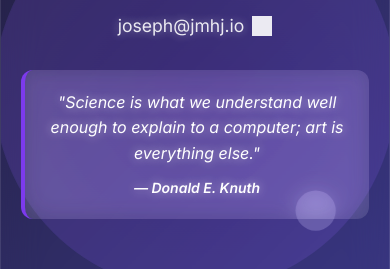
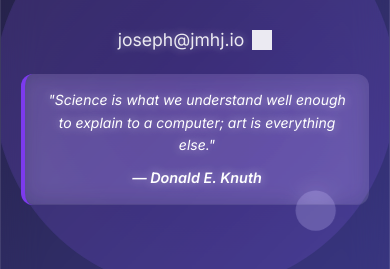
Before and after one commit to jmhj-0/personal-brand-website, a React (Create React App) app: page / in a window 390 px wide. Shown: the part 499-768 px from the top of the page. Built offline with nearby package versions, Linux system fonts and the light colour scheme; grey boxes are pictures that could not be loaded.

Commit message:
Add mobile responsive styles for motto component

```diff
--- a/src/components/Header.css
+++ b/src/components/Header.css
@@ -330,4 +330,18 @@
     width: 32px;
     height: 32px;
   }
+
+  .motto {
+    margin-top: 20px;
+    max-width: 90vw;
+  }
+
+  .motto blockquote {
+    padding: 15px;
+    font-size: var(--font-size-base);
+  }
+
+  .motto cite {
+    font-size: 0.9rem;
+  }
 }
```
